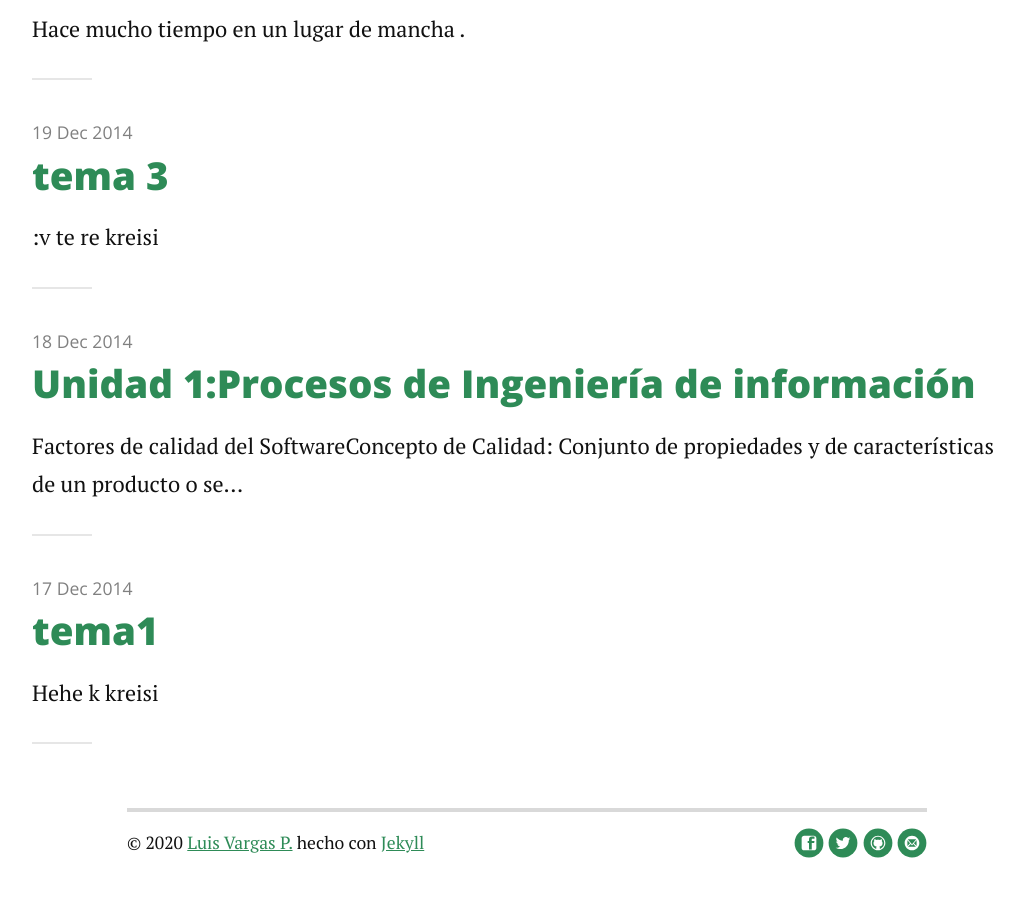
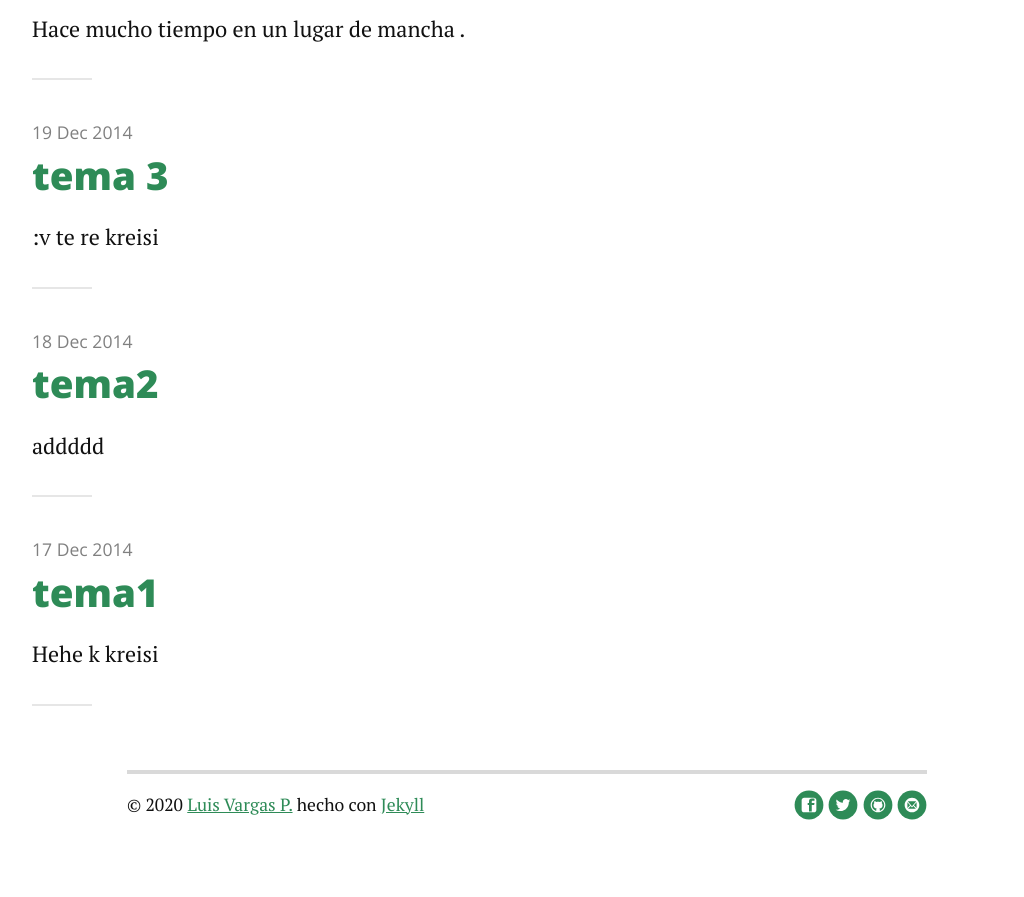
Before and after one commit to BlogdeLenguaje/BlogdeLenguaje.github.io, a Jekyll site: the page built from articles.md, in a window 1280 px wide and 900 px high, scrolled down 1021 px. Shown: the top 897 px of the window, without its empty margins (113-1137 px from the left). Built offline with Jekyll 4.4.1, drawn with Linux system fonts in a browser that asks for light colours; nearby versions of some CDN libraries; after the commit the page ends 1882 px from its top, so only the background shows below that; some of the changed lines change nothing that is shown.

Commit message:
Update 2014-12-18-tema2.markdown

```diff
--- a/_posts/2014-12-18-tema2.markdown
+++ b/_posts/2014-12-18-tema2.markdown
@@ -1,37 +1,7 @@
 ---
 layout: post
-title:  "Unidad 1:Procesos de Ingeniería de información"
+title:  "tema2"
 date:   2014-12-18
 ---
 
-<h2>Factores de calidad del Software</h2>
-<p><b>Concepto de Calidad:</b> Conjunto de propiedades y de características de un producto o servicio, que le confieren aptitud para satisfacer una necesidad explícita o implícita (ISO 8402).<br>
-<b>Calidad del Software:</b> Es el grado con el que un sistema, componente o proceso cumple los requerimientos especificados y las necesidades o expectativas del cliente o usuario.</p>
-<h2>Métricas del Software</h2>
-<p><b>1.-Métricas técnicas: </b>Se centran en las características del software. Aquí medimos la complejidad lógica y el grado de modularidad del sistema. Mide la estructura del sistema, el cómo está hecho.<br>
-<b>2.-Métricas de calidad: </b> Son todas las métricas de software que definen de una u otra forma la calidad del software; tales como corrección, exactitud, integridad, facilidad de uso, enre otros.<br>
-<b>3.-Métricas de Productividad: </b> Se centran en el rendimiento del proceso de la ingeniería del software. Es decir qué tan productivo va a ser el software que voy a diseñar. Se refiere a las características del software.<br>
-<b>4.-Métricas de costo: </b> se centra en el costo total del sistema informático.<br>
-<b>5.-Métricas orientadas al tamaño: </b> Esta nos permite conocer el tiempo en el que se terminará el software y cuántas personas se necesitan para su desarrollo, aquí medimos las variables con las que desarrollamos el software.<br>
-<b>6.-Métricas orientadas a la función o puntos de función: </b>Son medidas indirectas del software y del proceso por el cual se desarrolla. En lugar de calcular las líneas de código (LDC), las métricas de función se centran en la funcionalidad o utilidad del programa. Los puntos de función nos indican la medida de la productividad.</p>
-  <h2>Problemas en el desarrollo de Software</h2>
-  <p><b>¿Qué es un proyecto software?</b><br>
-Un proyecto software es un esfuerzo temporal que se lleva a cabo para crear un producto software, servicio TI o resultado único.<br>
-<b>¿Pero que es el software?</b><br>
-Según la definición del IEEE, "software es la suma total de los programas de ordenador, procedimientos, reglas, la documentación asociada y los datos que pertenecen a un sistema de cómputo", y "un producto de software es un producto diseñado para un usuario".<br>
-<b>El software puede dividirse en dos grandes categorías:</b><br>
--Software de aplicaciones<br>
--Software de sistemas</p>
-<h2>Ingeniería del Software</h2>
-<p>La Ingeniería del Software es la rama de la ingeniería que crea y mantiene las aplicaciones de software usando tecnologías y prácticas de las ciencias de la computación, manejo de proyectos, ingeniería, el ámbito de la aplicación, y otros campos.</p>
-<h2>Código Ética (ACM/IEEE)</h2>
-<center><img src="https://d3cdtxx03omvla.cloudfront.net/22295585_1518654652784.jpg"></center>
- <p><b>Principios del código</b><br>
--Público<br>
--Cliente y Empleador<br>
--Producto<br>
--Juicio<br>
--Gerencia<br>
--Profesión<br>
--Colegas<br>
--Interés Propio</p>
+addddd
```
